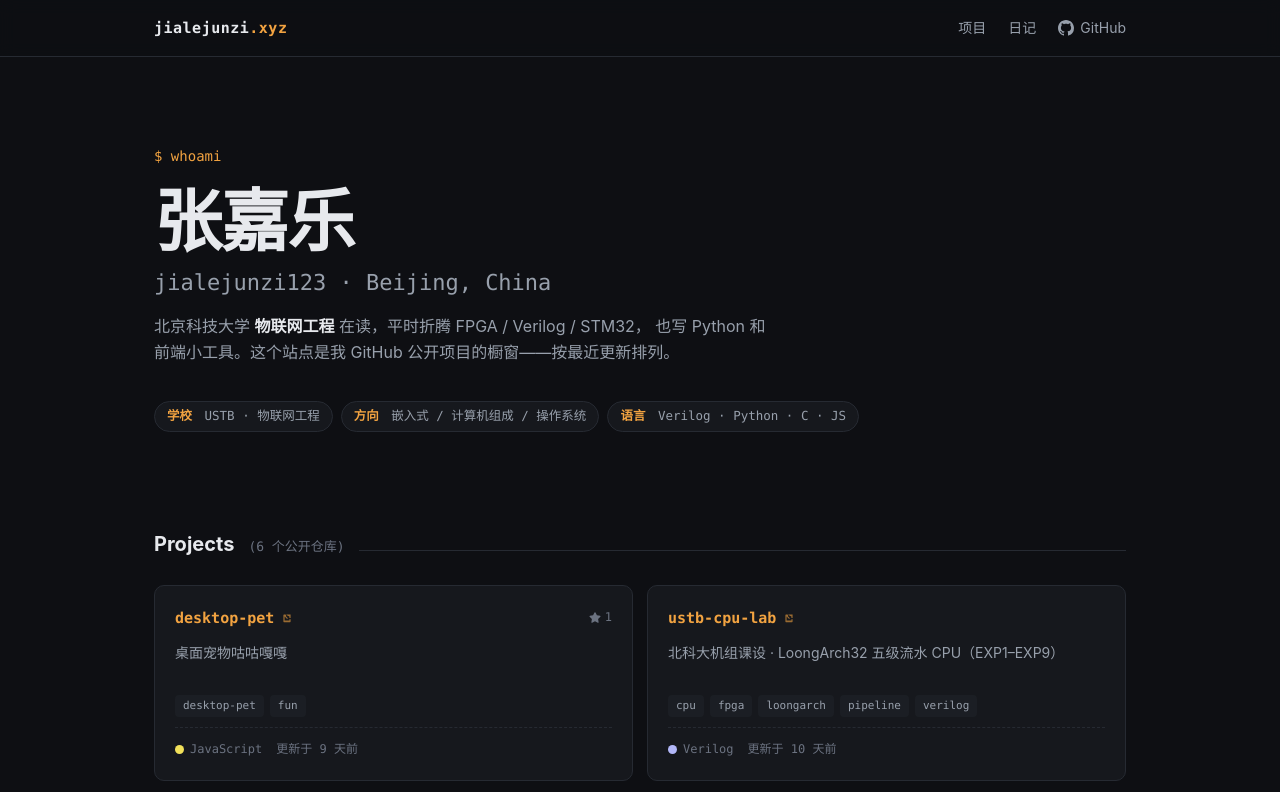
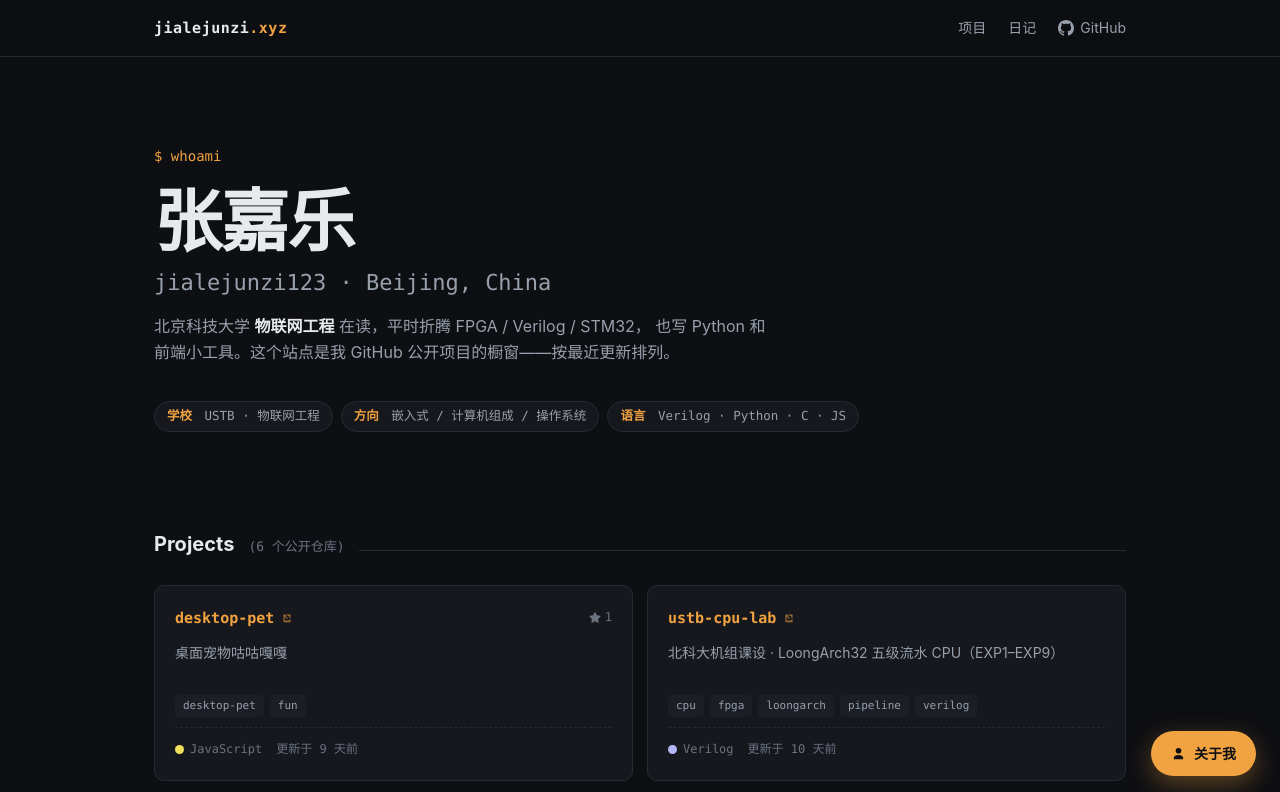
Before and after one commit to jialejunzi123/jialejunzi123.github.io, a plain HTML site: page index.html in a window 1280 px wide. Shown: the top 792 px of the page. Drawn offline with Linux system fonts and the light colour scheme; no server answers.

Commit message:
feat: 右下角新增「关于我」入口跳转 /exp-wall/

```diff
--- a/index.html
+++ b/index.html
@@ -109,10 +109,24 @@
   footer a{color:var(--muted)}
   footer a:hover{color:var(--accent)}
 
+  /* 右下角「关于我」悬浮入口 */
+  .about-fab{
+    position:fixed;right:24px;bottom:24px;z-index:20;
+    display:inline-flex;align-items:center;gap:8px;
+    padding:11px 20px;border-radius:999px;
+    font-size:14px;font-weight:700;
+    color:var(--bg);background:var(--accent);
+    box-shadow:0 8px 24px rgba(242,163,61,.35);
+    transition:transform .15s,box-shadow .15s;
+  }
+  .about-fab:hover{transform:translateY(-2px);box-shadow:0 10px 28px rgba(242,163,61,.5)}
+  .about-fab svg{width:15px;height:15px}
+
   .loading{color:var(--faint);font-family:var(--mono);font-size:14px;padding:20px 0}
   @media(max-width:600px){
     .hero{padding:56px 0 32px}
     .nav-links{gap:14px;font-size:13px}
+    .about-fab{right:16px;bottom:16px;padding:10px 16px}
   }
 </style>
 </head>
@@ -168,6 +182,11 @@
     <a href="https://github.com/jialejunzi123" target="_blank" rel="noopener">github.com/jialejunzi123</a>
   </span>
 </footer>
+
+<a class="about-fab" href="/exp-wall/" aria-label="关于我">
+  <svg viewBox="0 0 16 16" fill="currentColor" aria-hidden="true"><path d="M8 8a3 3 0 1 0 0-6 3 3 0 0 0 0 6Zm0 1.5c-2.8 0-5 1.4-5 3.2V14h10v-1.3c0-1.8-2.2-3.2-5-3.2Z"/></svg>
+  关于我
+</a>
 
 <script>
 var LANG_COLOR = {
```
